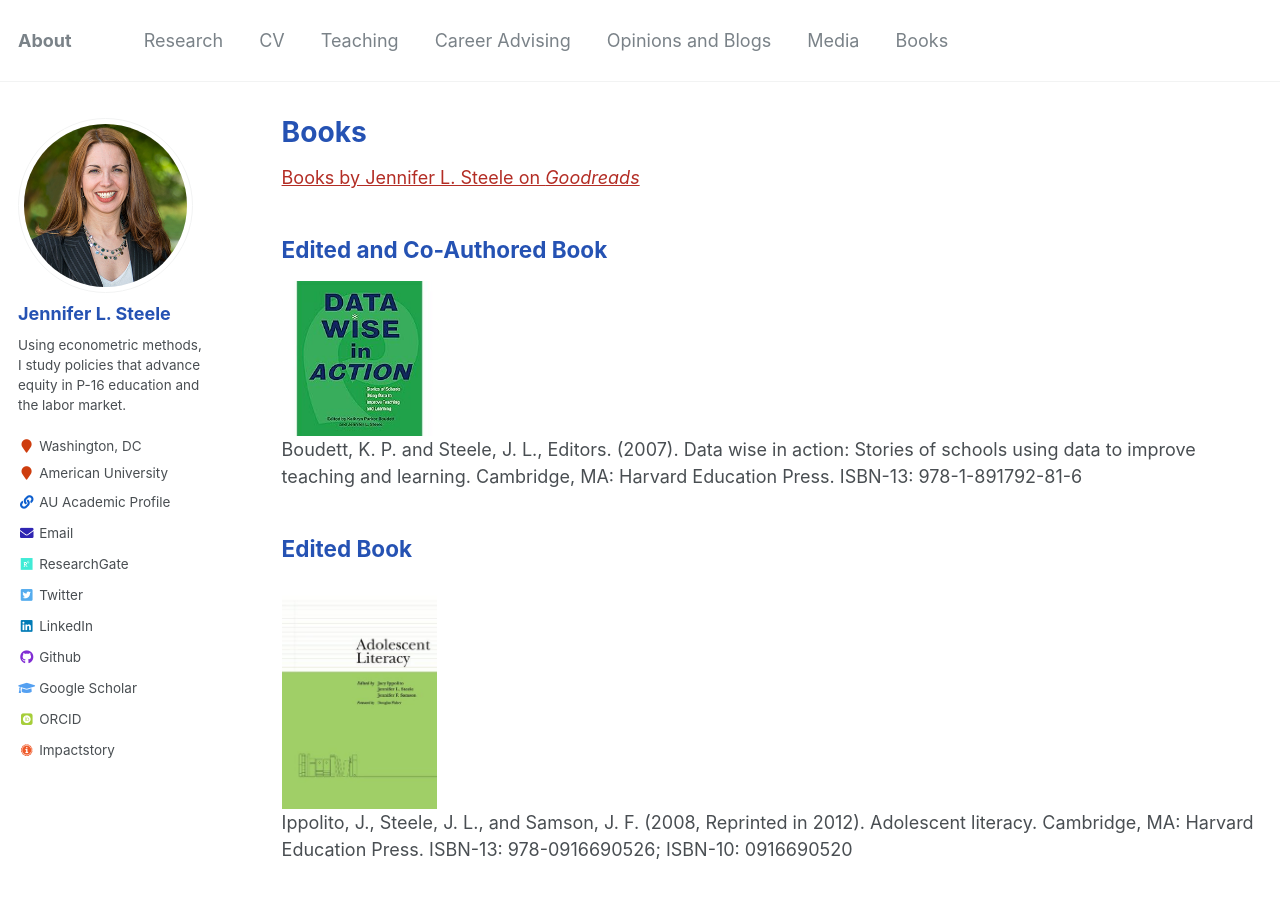
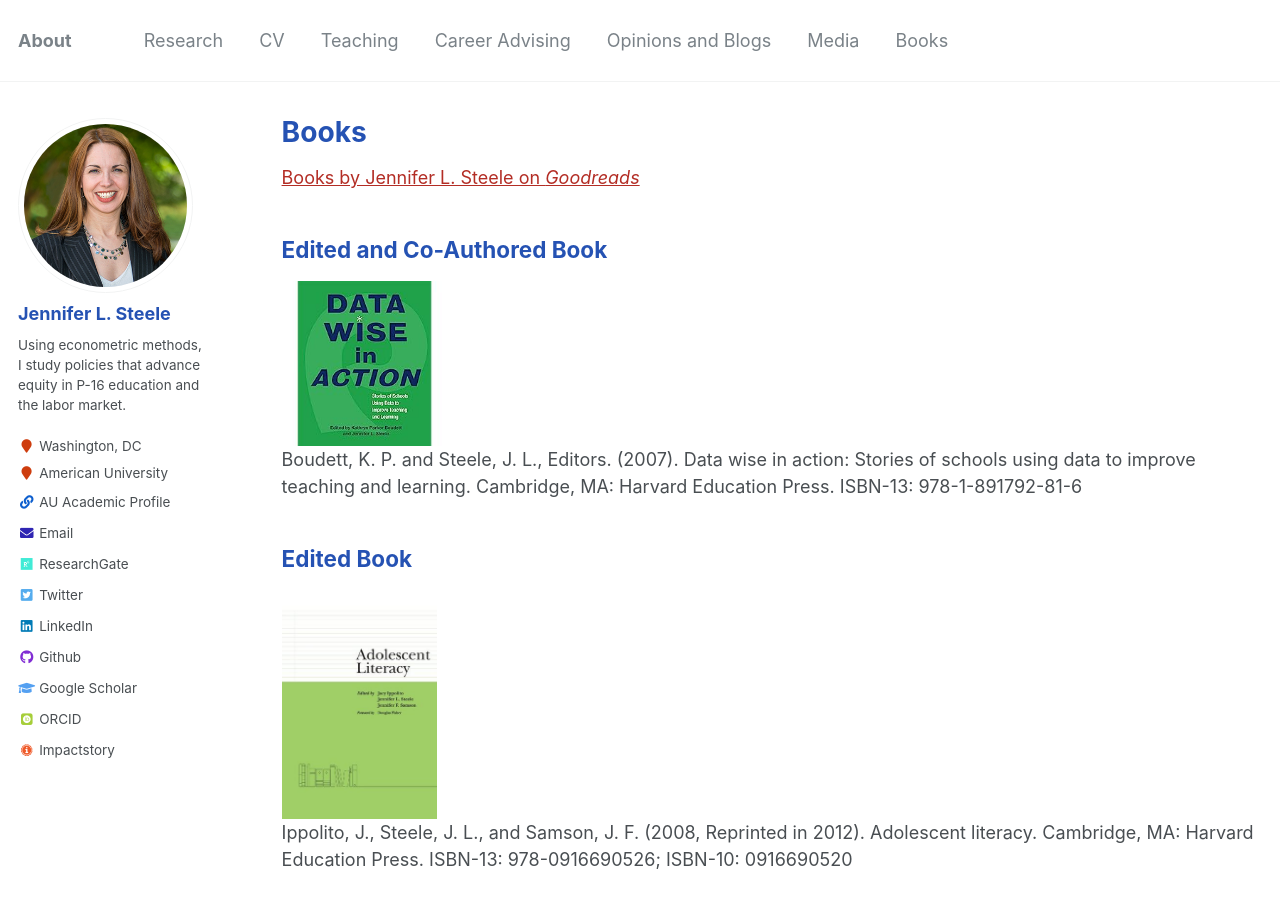
Before and after one commit to jensteele1/jensteele1.github.io, a Jekyll site: the page built from _pages/books.md, in a window 1280 px wide and 900 px high. Built offline with Jekyll 4.4.1, drawn with Linux system fonts in a browser that asks for light colours; some web fonts are replaced.

Commit message:
Update books.md
and w

```diff
--- a/_pages/books.md
+++ b/_pages/books.md
@@ -11,7 +11,7 @@
 
 ## Edited and Co-Authored Book
 
-[![Data Wise in Action](/images/datawiseinaction.jpg){:height="220" width="155"}](https://www.hepg.org/hep-home/books/data-wise-in-action)
+[![Data Wise in Action](/images/datawiseinaction.jpg){:height="220" width="165"}](https://www.hepg.org/hep-home/books/data-wise-in-action)
 Boudett, K. P. and Steele, J. L., Editors. (2007). Data wise in action: Stories of schools using data to improve teaching and learning. Cambridge, MA: Harvard Education Press. ISBN-13: 978-1-891792-81-6
 
 ## Edited Book
```
